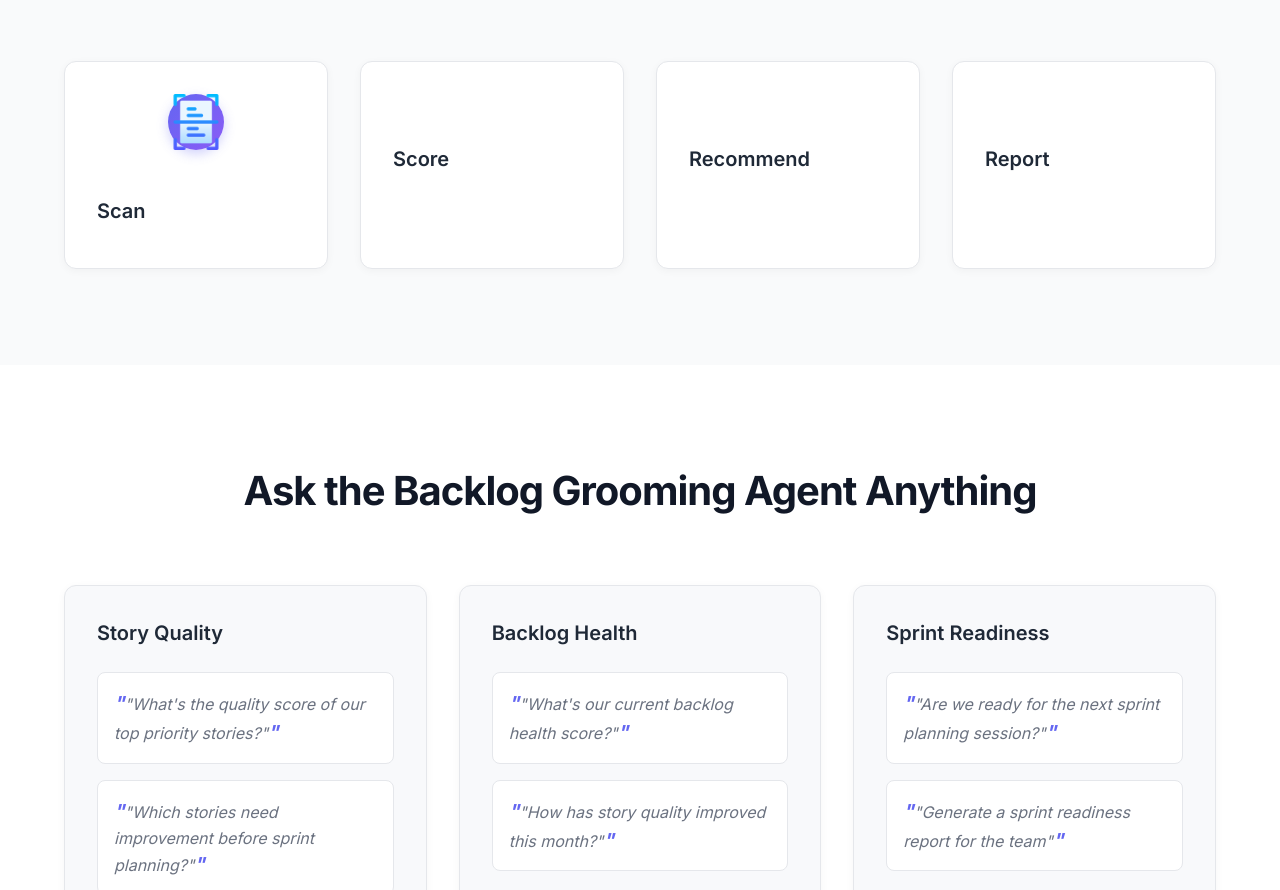
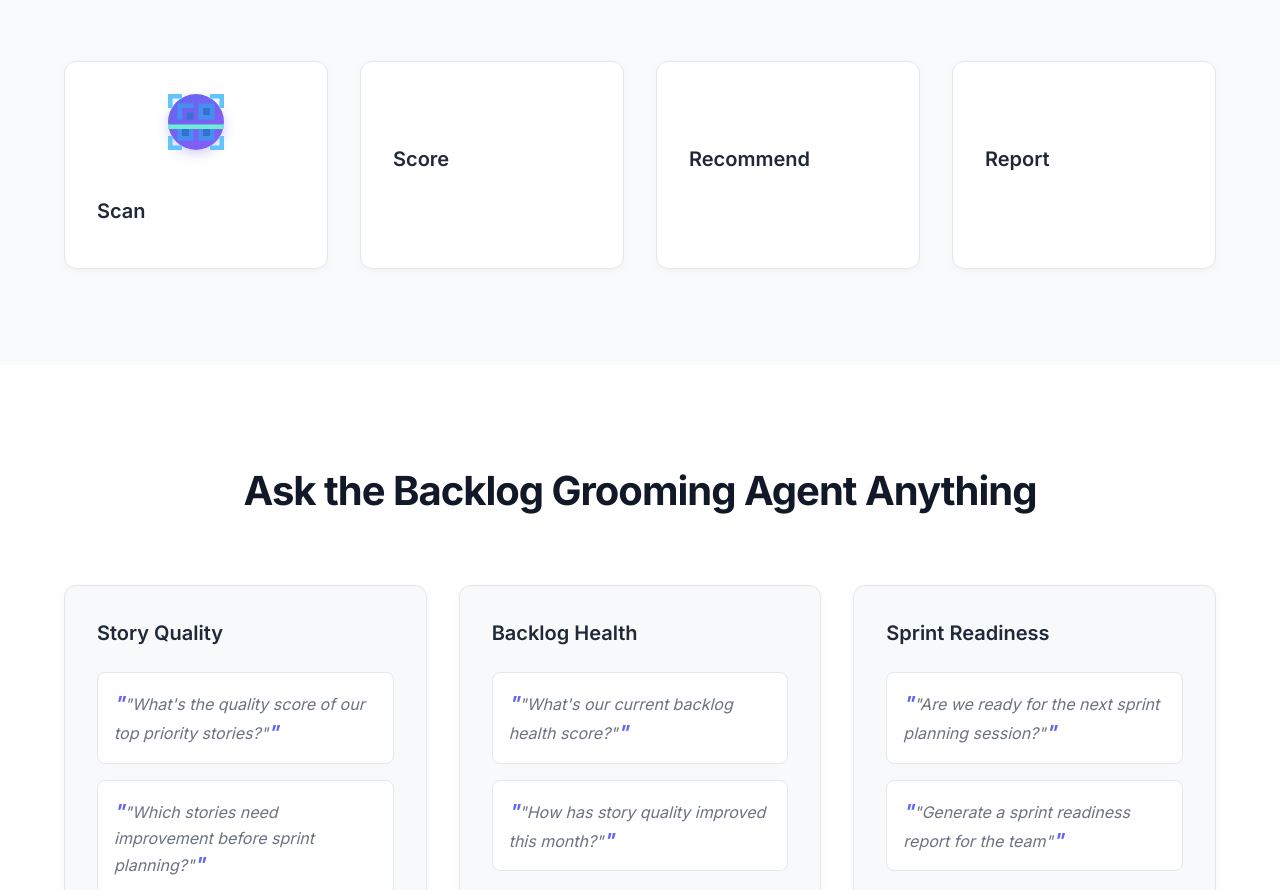
Before and after one commit to hs0490/turing-force-website, a website: page agents/backlog-grooming-agent.html in a window 1280 px wide. Shown: the part 2216-3106 px from the top of the page. Drawn offline with Linux system fonts and the light colour scheme.

Commit message:
Replace scan.png with barcode-scan.png to remove purple background
ICON REPLACEMENT:
================
- Replaced scan.png with barcode-scan.png to remove purple gradient background
- Cleaner, more professional scanning icon appearance
- Better visual integration with card design

ICON CHANGE:
============

Previous Icon:
--------------
- scan.png with purple gradient background
- Less clean appearance
- Background color conflicts with card design

New Icon:
---------
- barcode-scan.png with cleaner design
- Likely transparent or minimal background
- Better visual integration
- More professional appearance

VISUAL IMPROVEMENTS:
===================
- Cleaner icon appearance without purple background
- Better visual integration with white card background
- More professional and modern look
- Improved visual consistency
- Enhanced user experience

TECHNICAL DETAILS:
=================
- Same size: 64x64px for consistency
- Same positioning and styling
- Maintained object-fit: contain
- Preserved all accessibility features

RESULT:
=======
✅ Replaced scan.png with barcode-scan.png
✅ Removed purple gradient background
✅ Cleaner, more professional appearance
✅ Better visual integration with card design
✅ Enhanced user experience

The Scan card now displays a cleaner barcode-scan icon without purple background!

```diff
--- a/agents/backlog-grooming-agent.html
+++ b/agents/backlog-grooming-agent.html
@@ -232,7 +232,7 @@
       <div class="action-workflow" style="display: grid; grid-template-columns: repeat(auto-fit, minmax(250px, 1fr)); gap: 2rem;">
         <div class="workflow-step" style="background: #ffffff; padding: 2rem; border-radius: 12px; box-shadow: 0 2px 8px rgba(0, 0, 0, 0.04); border: 1px solid #e5e7eb; text-align: center; transition: all 0.3s ease; position: relative; overflow: hidden; min-height: 180px; display: flex; flex-direction: column; justify-content: center;">
           <div class="step-icon" style="margin-bottom: 1.5rem; display: flex; justify-content: center;">
-            <img src="../images/scan.png" alt="Scan Icon" style="width: 64px; height: 64px; object-fit: contain;">
+            <img src="../images/barcode-scan.png" alt="Scan Icon" style="width: 64px; height: 64px; object-fit: contain;">
           </div>
           <div class="step-content">
             <h3 style="color: #1f2937; font-size: 1.25rem; font-weight: 600; margin-bottom: 0.75rem; line-height: 1.3;">Scan</h3>
```
Also changed, not shown: images/barcode-scan.png (added).
